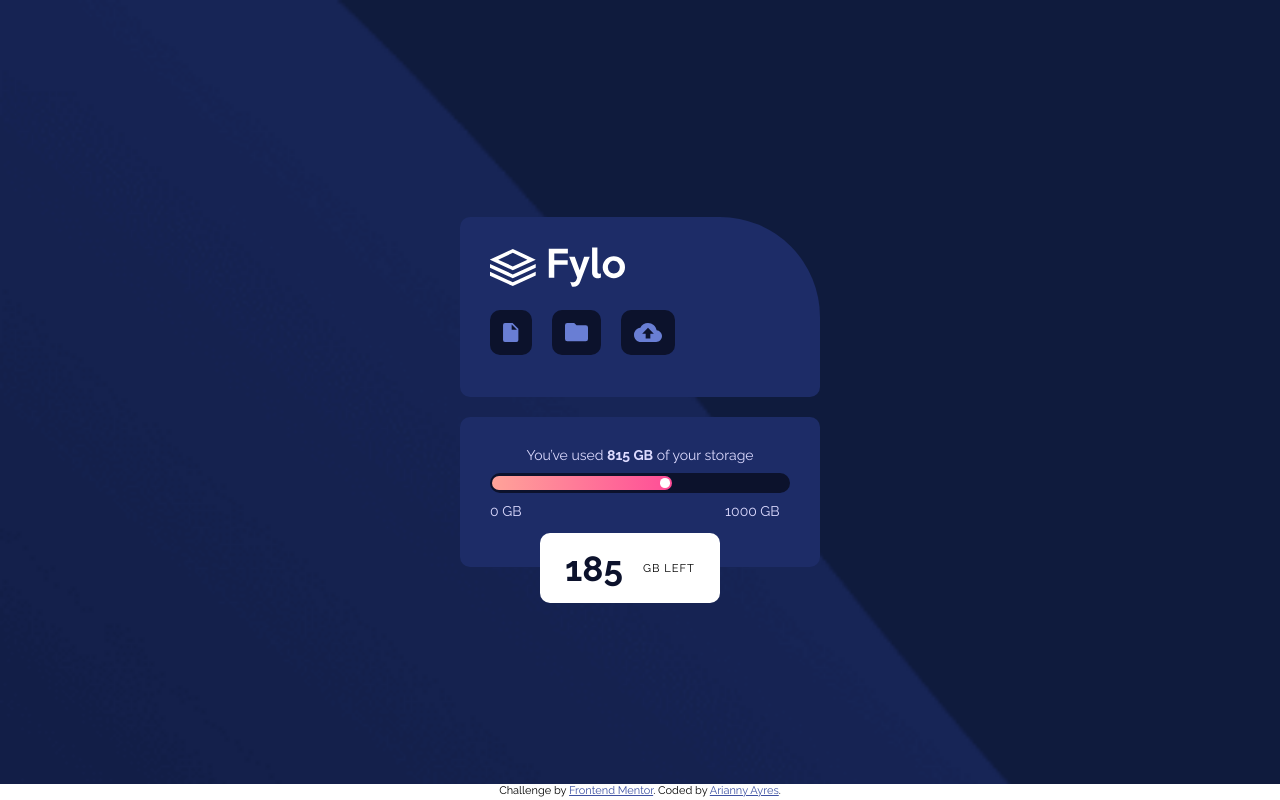
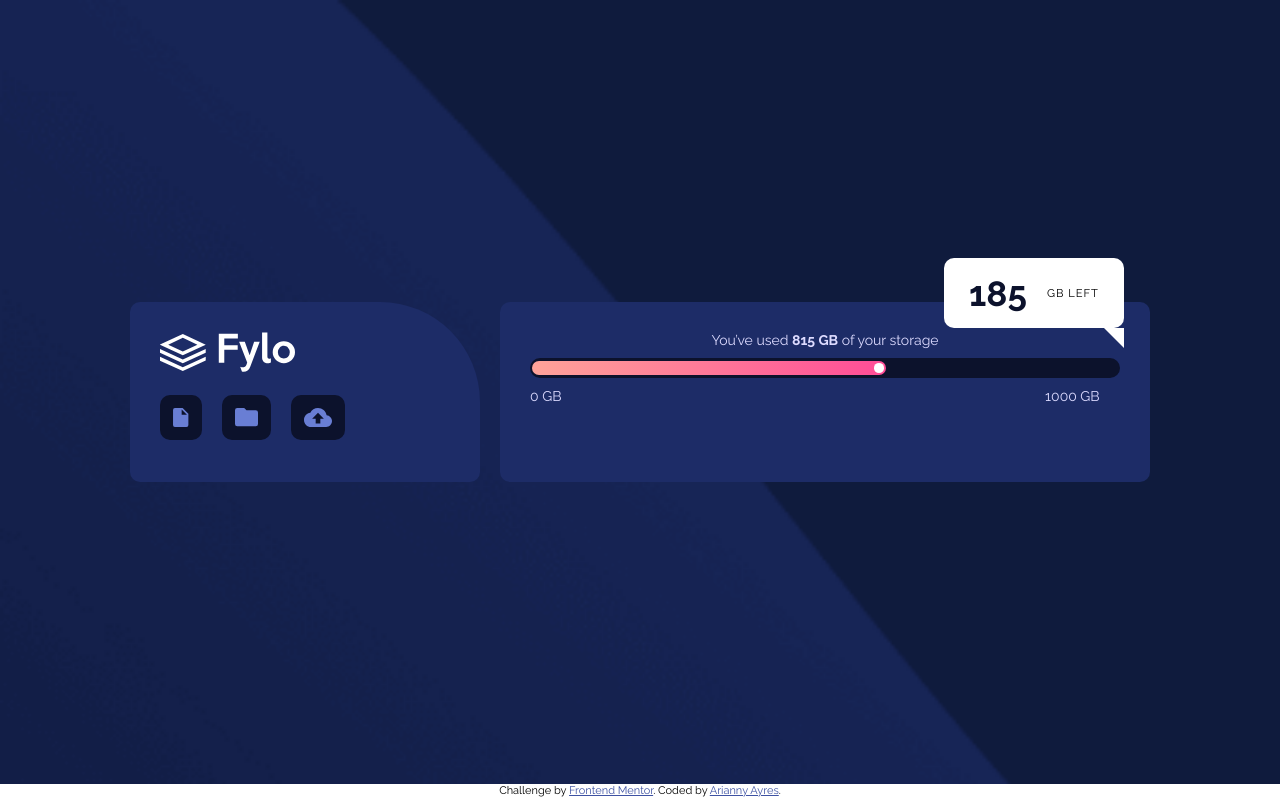
Before and after one commit to arianny2115/Fylo-data-storage-component, a plain HTML site: page index.html in a window 1280 px wide. Drawn offline with Linux system fonts and the light colour scheme.

Commit message:
inicio desktop

```diff
--- a/index.html
+++ b/index.html
@@ -8,6 +8,7 @@
 
   <title>Frontend Mentor | Fylo data storage component</title>
   <link rel="stylesheet" href="style/style.css" media="all">
+  <link rel="stylesheet" href="style/desktop.css" media="screen and (min-width: 992px)">
 
   <!-- Feel free to remove these styles or customise in your own stylesheet 👍 -->
   <style>
--- /dev/null
+++ b/style/desktop.css
@@ -0,0 +1,30 @@
+main {
+    flex-direction: row;
+    align-items: center;
+    justify-content: center;
+}
+div#wrapper {
+
+    display: grid;
+    grid-template-columns: 350px 650px ;
+    grid-template-rows: 1fr;
+}
+p#gb{
+
+    margin-left: 480px;
+  }
+div#number {
+    top: 50%;
+    left: 50%;
+    transform: translate(180%, -100px);
+}
+div#number::after {
+    content: "";
+    position: absolute;
+    border-right: 10px solid white;
+    border-left: 10px solid transparent;
+    border-top: 10px solid white;
+    border-bottom: 10px solid transparent;
+    right: 0px;
+    top: 70px;
+}
--- a/style/style.css
+++ b/style/style.css
@@ -27,7 +27,6 @@ div#wrapper {
     gap: 20px;
 }
 section {
-    width: 300px;
 
     background-color: hsl(228, 56%, 26%);
     padding: 30px;
```
